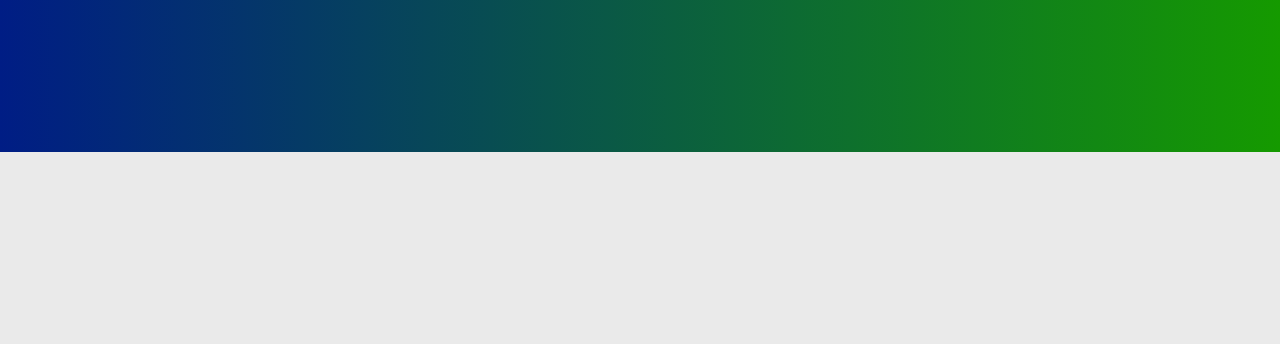
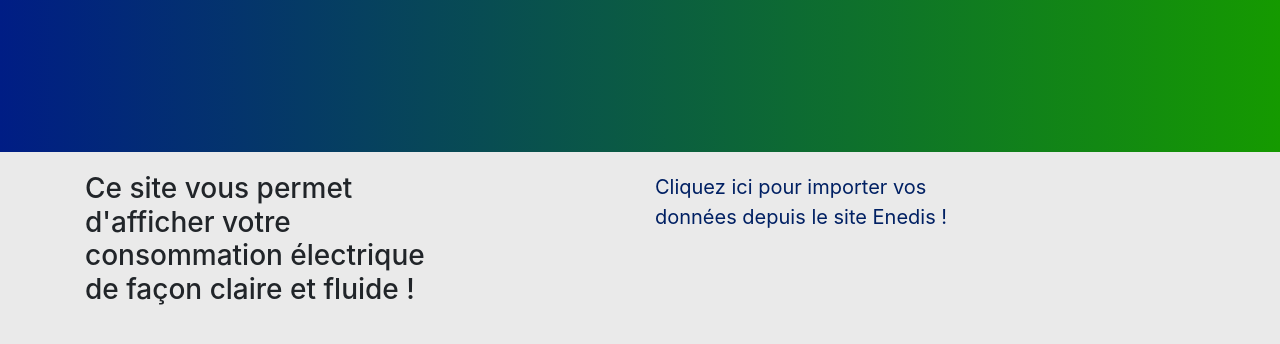
Before and after one commit to CazabetLyon1/Linky2018Autumn, a plain HTML site: page index.html in a window 1280 px wide. Shown: the part 304-648 px from the top of the page. Drawn offline with nearby package versions, Linux system fonts and the light colour scheme.

Commit message:
MAJ css et html et Delete du php

```diff
--- a/format.css
+++ b/format.css
@@ -77,3 +77,16 @@
   -webkit-transition: 300ms ease;
   transition: 300ms ease;
 }
+
+#cont a:hover {
+  color: #004508;
+}
+
+#cont a{
+  font-size: 20px;
+  color: #002063
+}
+
+#cont {
+  padding-top: 20px;
+}
--- a/index.html
+++ b/index.html
@@ -18,7 +18,7 @@
   <script src="https://cdnjs.cloudflare.com/ajax/libs/popper.js/1.14.3/umd/popper.min.js" integrity="sha384-ZMP7rVo3mIykV+2+9J3UJ46jBk0WLaUAdn689aCwoqbBJiSnjAK/l8WvCWPIPm49" crossorigin="anonymous"></script>
   <script src="https://stackpath.bootstrapcdn.com/bootstrap/4.1.3/js/bootstrap.min.js" integrity="sha384-ChfqqxuZUCnJSK3+MXmPNIyE6ZbWh2IMqE241rYiqJxyMiZ6OW/JmZQ5stwEULTy" crossorigin="anonymous"></script>
   <script src="./projet.js"></script>
-  <title>Linky Graphique</title>
+  <title>Graphique Linky</title>
 </head>
 <body>
 
@@ -37,6 +37,17 @@
   <div class="mast">
     <h1 class="text-center">Bienvenue sur Graphique Linky</h1>
     <h4 class="text-center">Le site révolutionnaire du compteur Linky</h4>
+  </div>
+  <div class="container" id="cont">
+    <div class="row">
+    <div class="col-sm-4">
+      <h3>Ce site vous permet d'afficher votre consommation électrique de façon claire et fluide !</h3>
+    </div>
+    <div class="col-sm-2">
+    </div>
+    <div class="col-sm-4">
+      <a data-toggle="modal" data-target="#ModalGraphique" href="#">Cliquez ici pour importer vos données depuis le site Enedis !</a>
+    </div>
   </div>
 </div>
 
```
Also changed, not shown: 1 other file.
